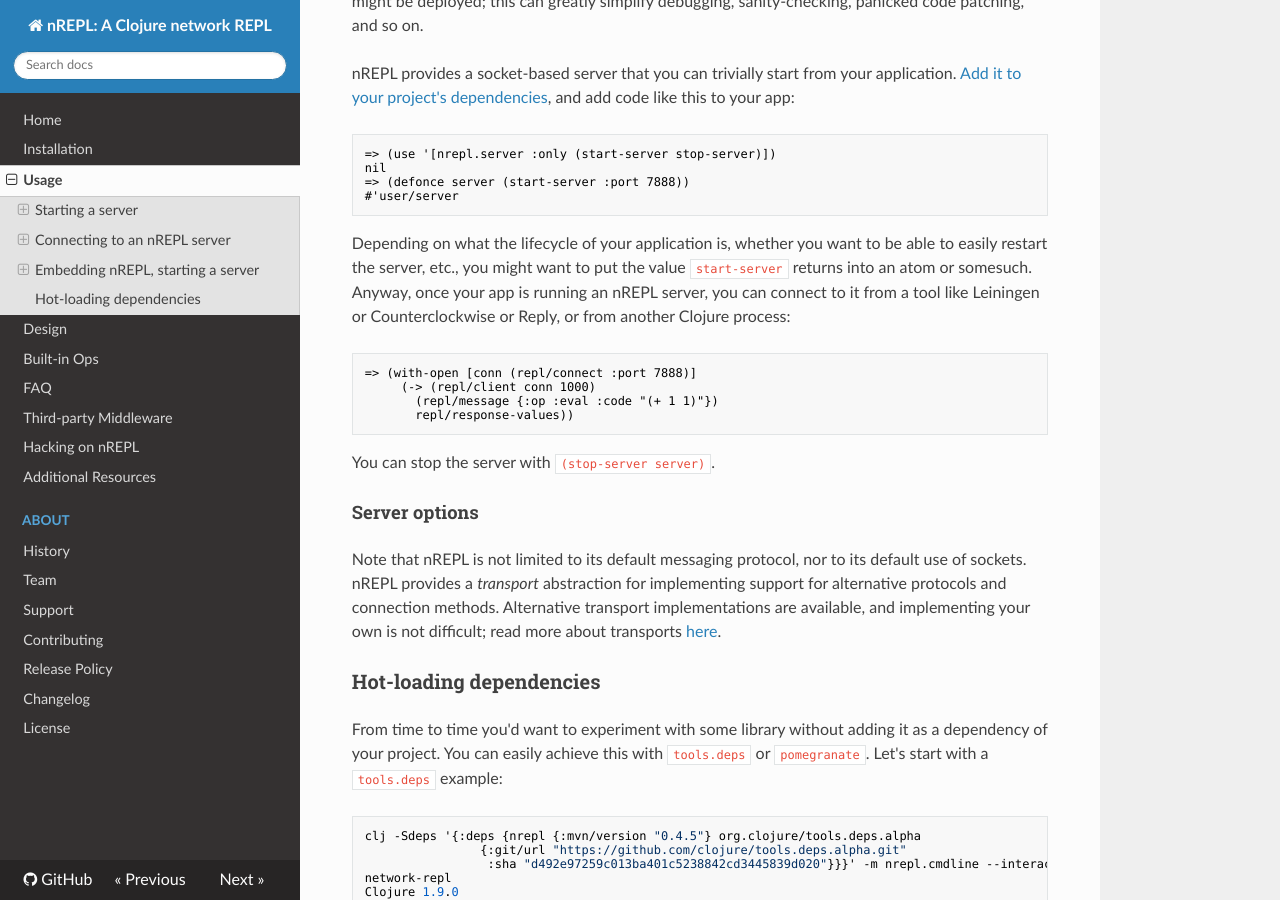
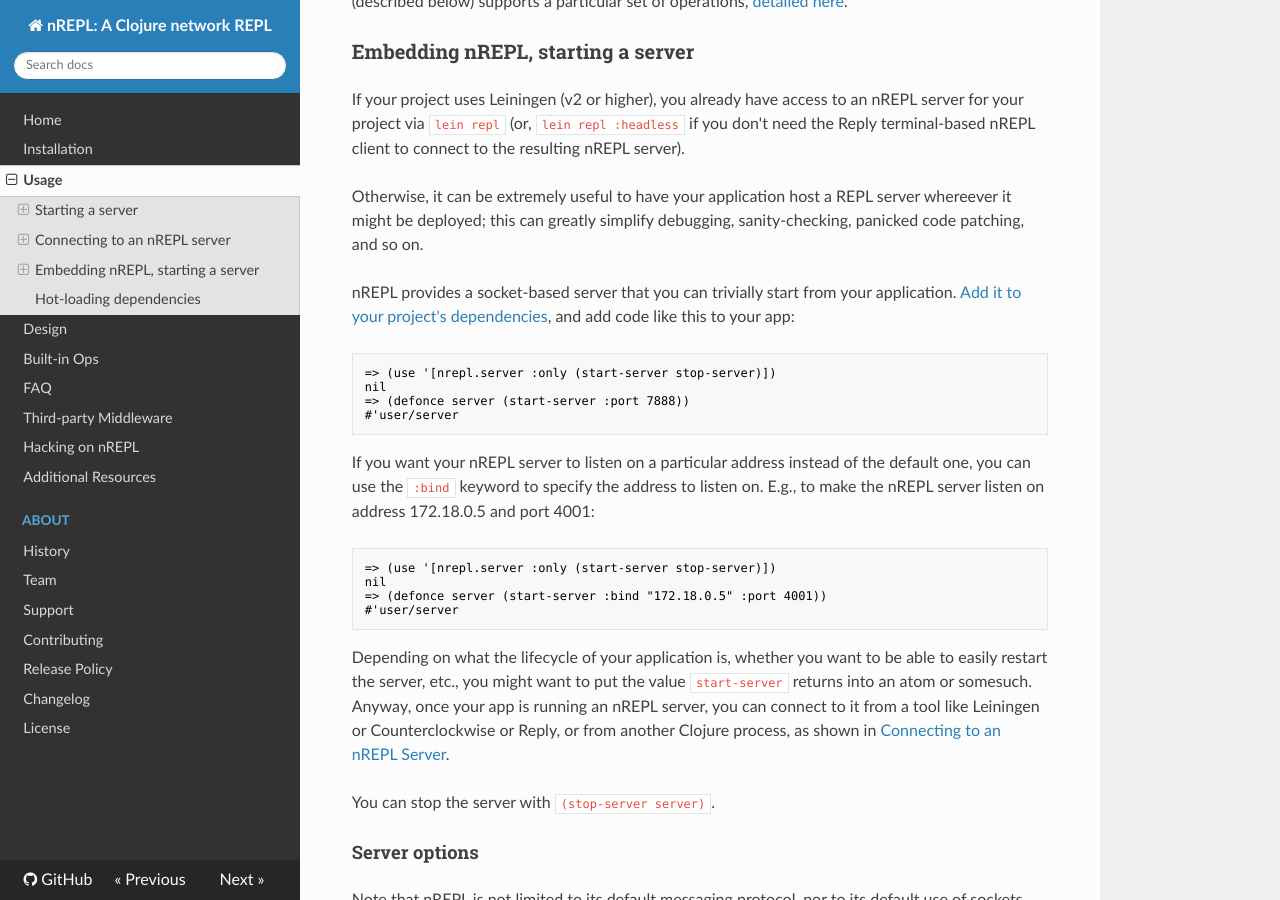
Before and after one commit to nrepl/nrepl, an MkDocs documentation site: the page built from doc/usage.md, in a window 1280 px wide and 900 px high, scrolled down 3534 px. Built offline with MkDocs 1.6.1, drawn with Linux system fonts in a browser that asks for light colours; nearby versions of some CDN libraries; old or Windows-style settings are respelled for this version of MkDocs; some of the changed text lies outside the part shown.

Commit message:
Show `:host` and `:bind` option keywords usage
Documentation currently doesn't mention how to make nREPL server
listen on a particular address. And the only documentation talking
about the host address is shown for the command line client, where the
`--host` option is mentioned. This might mistake people into thinking
that the corresponding option for the server starting function also
uses an option with the same keyword name. Which is not the case, as
the option keyword is actually named `:bind`.

Add a couple of sentences documenting the option keywords both for
the client and the server side functions and code snippets, as
suggested by @bbatsov.

````diff
--- a/doc/usage.md
+++ b/doc/usage.md
@@ -154,6 +154,18 @@ nil
        repl/response-values))
 ```
 
+If your nREPL server is running on a different machine or listening on a specific
+address different than the default one, you can use the `:host` keyword in the
+`connect` function to specify which address to connect to. E.g., to
+connect to a nREPL server listening on address 172.18.0.5 and port 4001:
+
+```clojure
+=> (with-open [conn (repl/connect :host "172.18.0.5" :port 4001)]
+     (-> (repl/client conn 1000)    ; message receive timeout required
+       (repl/message {:op "eval" :code "(+ 2 3)"})
+       repl/response-values))
+```
+
 `response-values` will return only the values of evaluated expressions, read
 from their (by default) `pr`-encoded representations via `read`.  You can see
 the full content of message responses easily:
@@ -206,18 +218,24 @@ nil
 #'user/server
 ```
 
+If you want your nREPL server to listen on a particular address instead of the
+default one, you can use the `:bind` keyword to specify the address to
+listen on. E.g., to make the nREPL server listen on address 172.18.0.5
+and port 4001:
+
+```clojure
+=> (use '[nrepl.server :only (start-server stop-server)])
+nil
+=> (defonce server (start-server :bind "172.18.0.5" :port 4001))
+#'user/server
+```
+
 Depending on what the lifecycle of your application is, whether you want to be
 able to easily restart the server, etc., you might want to put the value
 `start-server` returns into an atom or somesuch.  Anyway, once your app is
 running an nREPL server, you can connect to it from a tool like Leiningen or
-Counterclockwise or Reply, or from another Clojure process:
-
-```clojure
-=> (with-open [conn (repl/connect :port 7888)]
-     (-> (repl/client conn 1000)
-       (repl/message {:op :eval :code "(+ 1 1)"})
-       repl/response-values))
-```
+Counterclockwise or Reply, or from another Clojure process, as shown
+in [Connecting to an nREPL Server](#connecting-to-an-nrepl-server).
 
 You can stop the server with `(stop-server server)`.
 
````
